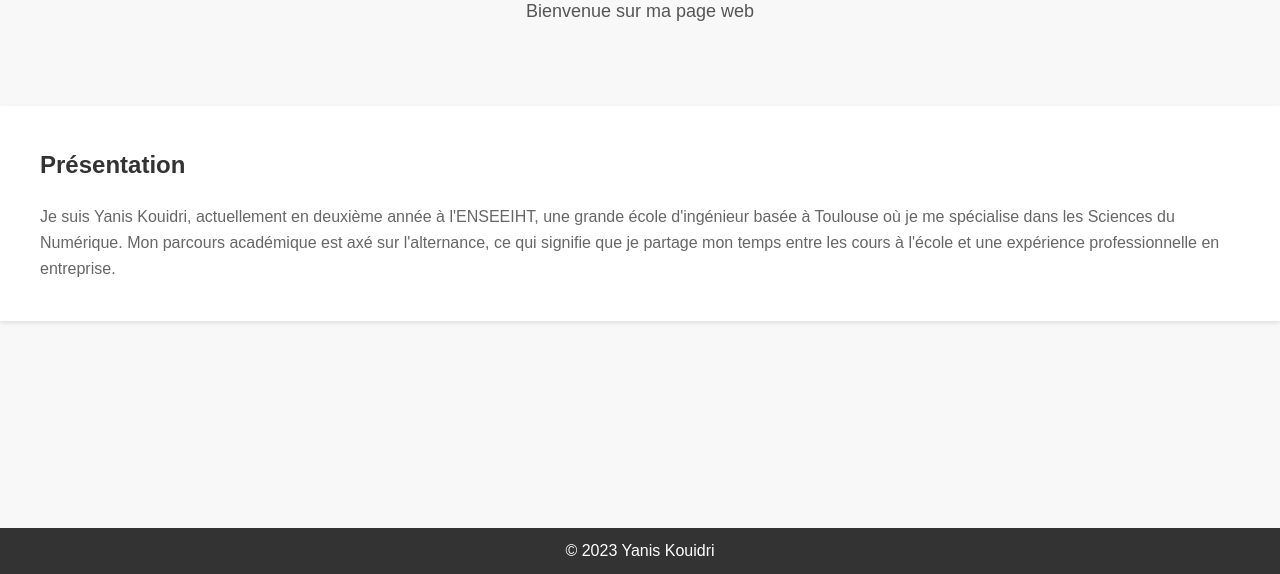
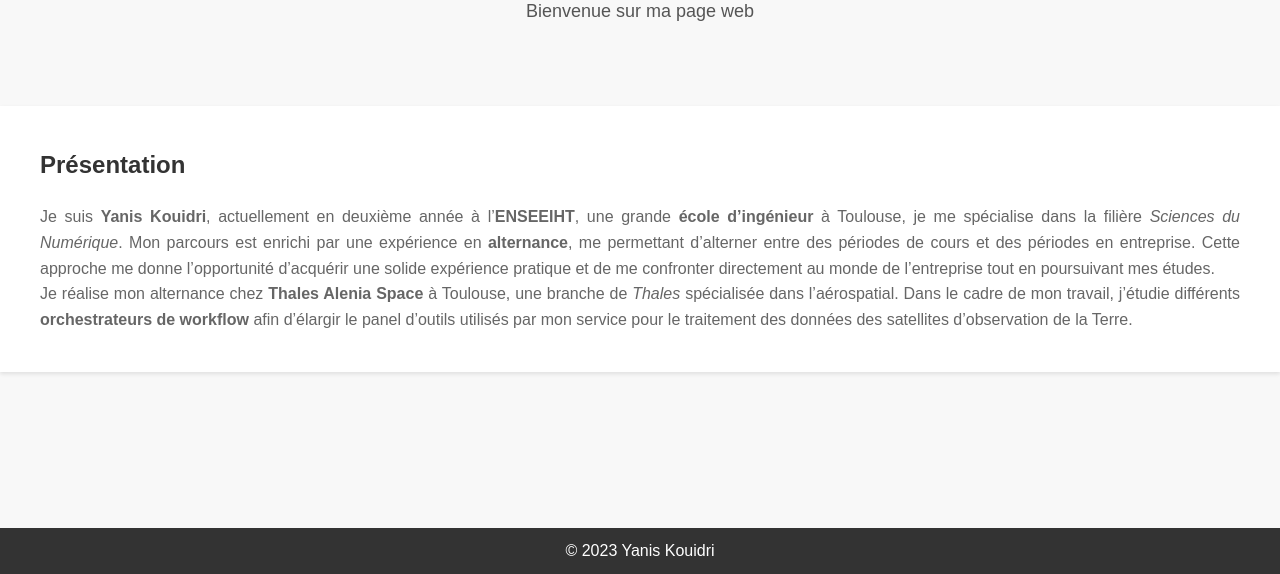
Before and after one commit to Yanis-Kouidri/personal-website-htdocs, a PHP site: page / in a window 1280 px wide. Shown: the part 226-800 px from the top of the page. Run offline with PHP 8.4, Linux system fonts and the light colour scheme.

Commit message:
updating bio

```diff
--- a/htdocs/css/styles.css
+++ b/htdocs/css/styles.css
@@ -103,6 +103,7 @@ header {
 #presentation p {
     font-size: 16px;
     color: #666;
+    text-align: justify;
 }
 
 /* Styles pour la liste de documentations */
--- a/htdocs/index.php
+++ b/htdocs/index.php
@@ -14,9 +14,14 @@
 
     <section id="presentation">
         <h2>Présentation</h2>
-        <p>Je suis Yanis Kouidri, actuellement en deuxième année à l'ENSEEIHT, une grande école d'ingénieur basée à Toulouse
-             où je me spécialise dans les Sciences du Numérique. Mon parcours académique est axé sur l'alternance,
-             ce qui signifie que je partage mon temps entre les cours à l'école et une expérience professionnelle en entreprise.</p>
+        <p>
+            Je suis <strong>Yanis Kouidri</strong>, actuellement en deuxième année à l’<strong>ENSEEIHT</strong>, une grande <strong>école d’ingénieur</strong> à Toulouse, je me spécialise dans la filière <em>Sciences du Numérique</em>.
+            Mon parcours est enrichi par une expérience en <strong>alternance</strong>, me permettant d’alterner entre des périodes de cours et des périodes en entreprise.
+            Cette approche me donne l’opportunité d’acquérir une solide expérience pratique et de me confronter directement au monde de l’entreprise tout en poursuivant mes études.
+            <br>
+            Je réalise mon alternance chez <strong>Thales Alenia Space</strong> à Toulouse, une branche de <em>Thales</em> spécialisée dans l’aérospatial.
+            Dans le cadre de mon travail, j’étudie différents <strong>orchestrateurs de workflow</strong> afin d’élargir le panel d’outils utilisés par mon service pour le traitement des données des satellites d’observation de la Terre.
+        </p>
     </section>
 
     <?php include("includes/footer.html") ?>
```
